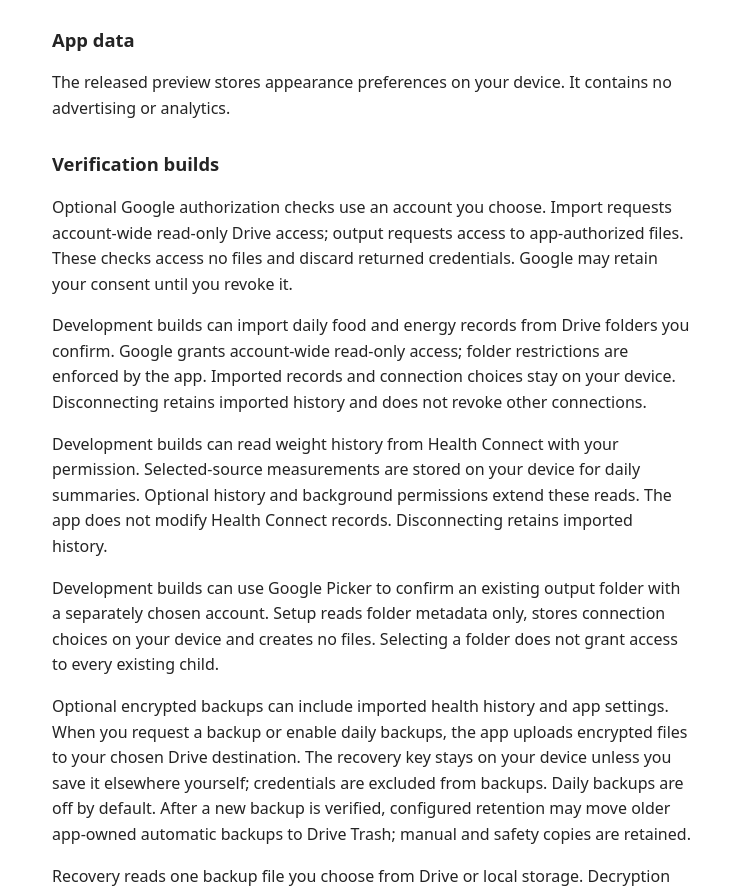
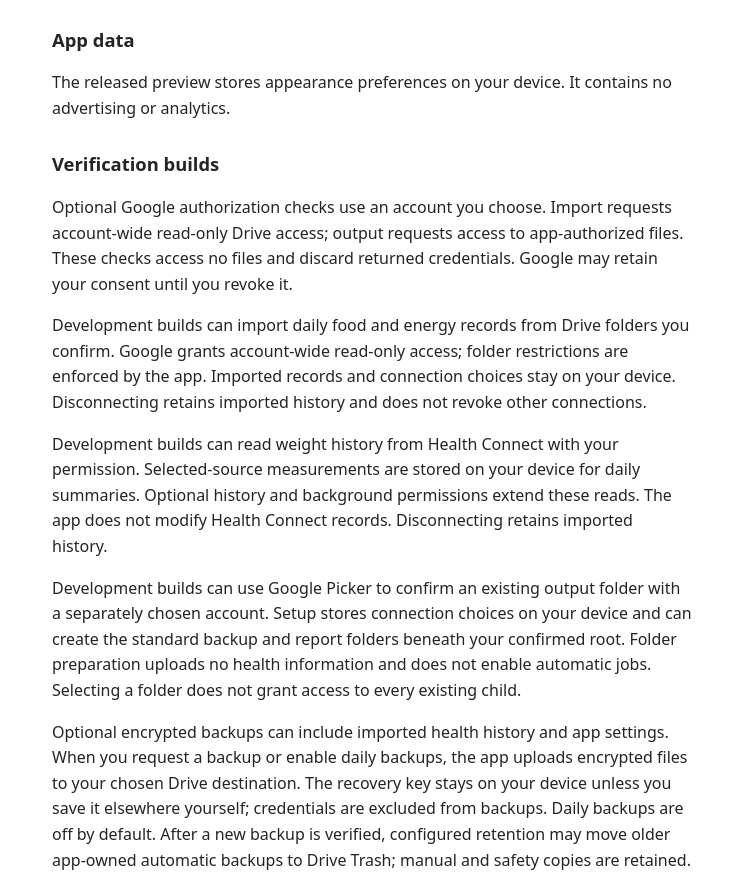
Before and after one commit to LachimB/weight-freak-info, a plain HTML site: page privacy.html in a window 1280 px wide. Shown: the part 162-1048 px from the top of the page, without its empty margins (268-1011 px from the left). Drawn offline with Linux system fonts and the light colour scheme.

Commit message:
Describe authorized output folder preparation

```diff
--- a/privacy.html
+++ b/privacy.html
@@ -17,7 +17,7 @@
     <p>Optional Google authorization checks use an account you choose. Import requests account-wide read-only Drive access; output requests access to app-authorized files. These checks access no files and discard returned credentials. Google may retain your consent until you revoke it.</p>
     <p>Development builds can import daily food and energy records from Drive folders you confirm. Google grants account-wide read-only access; folder restrictions are enforced by the app. Imported records and connection choices stay on your device. Disconnecting retains imported history and does not revoke other connections.</p>
     <p>Development builds can read weight history from Health Connect with your permission. Selected-source measurements are stored on your device for daily summaries. Optional history and background permissions extend these reads. The app does not modify Health Connect records. Disconnecting retains imported history.</p>
-    <p>Development builds can use Google Picker to confirm an existing output folder with a separately chosen account. Setup reads folder metadata only, stores connection choices on your device and creates no files. Selecting a folder does not grant access to every existing child.</p>
+    <p>Development builds can use Google Picker to confirm an existing output folder with a separately chosen account. Setup stores connection choices on your device and can create the standard backup and report folders beneath your confirmed root. Folder preparation uploads no health information and does not enable automatic jobs. Selecting a folder does not grant access to every existing child.</p>
     <p>Optional encrypted backups can include imported health history and app settings. When you request a backup or enable daily backups, the app uploads encrypted files to your chosen Drive destination. The recovery key stays on your device unless you save it elsewhere yourself; credentials are excluded from backups. Daily backups are off by default. After a new backup is verified, configured retention may move older app-owned automatic backups to Drive Trash; manual and safety copies are retained.</p>
     <p>Recovery reads one backup file you choose from Drive or local storage. Decryption happens on your device. Replacing local data requires confirmation and a separately verified encrypted safety copy; external connections and automation must be reviewed afterward.</p>
     <p>Optional AI analysis sends the data categories and question you review directly to OpenAI when you confirm a request or separately enable recurring analysis. Recurring analysis is off by default. API charges may apply. The app requests no provider-side response storage; abuse-monitoring retention may still apply. API keys stay protected on your device and are excluded from backups. Saved analyses stay on your device and can be included in encrypted backups.</p>
```
